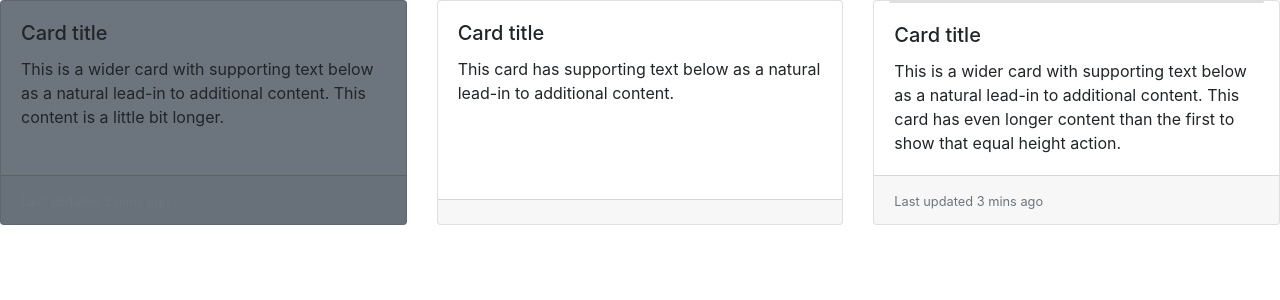
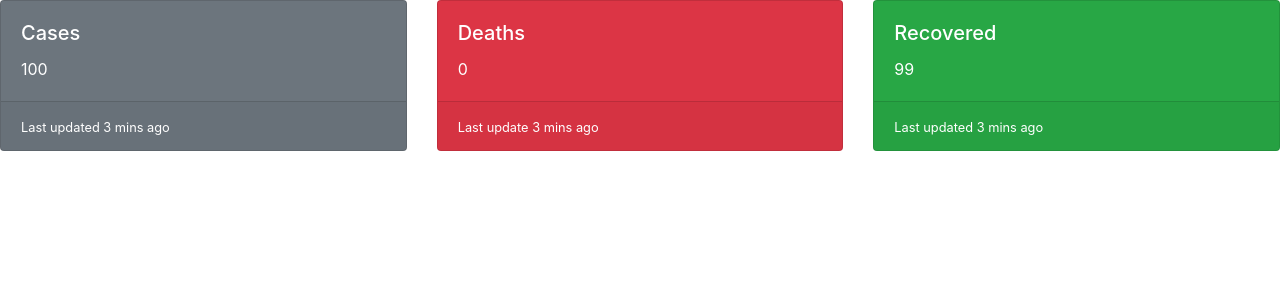
Before and after one commit to VirjinFanesaHusain/Covid19_Tracker, a React (Create React App) app: page / in a window 1280 px wide. Shown: the top 300 px of the page. Built offline with nearby package versions, Linux system fonts and the light colour scheme.

Commit message:
import card deck dan bootstrap pada src app js

```diff
--- a/src/App.js
+++ b/src/App.js
@@ -8,45 +8,35 @@ function App() {
   return (
     <div>
       <CardDeck>
-  <Card bg="secondary">
+  <Card bg="secondary" text="white">
     <Card.Body>
-      <Card.Title>Card title</Card.Title>
-      <Card.Text>
-        This is a wider card with supporting text below as a natural lead-in to
-        additional content. This content is a little bit longer.
-      </Card.Text>
+      <Card.Title>Cases</Card.Title>
+      <Card.Text>100</Card.Text>
     </Card.Body>
     <Card.Footer>
-      <small className="text-muted">Last updated 3 mins ago</small>
+      <small >Last updated 3 mins ago</small>
     </Card.Footer>
   </Card>
-  <Card>
+  <Card bg="danger" text={"white"}>
     <Card.Body>
-      <Card.Title>Card title</Card.Title>
-      <Card.Text>
-        This card has supporting text below as a natural lead-in to additional
-        content.{' '}
-      </Card.Text>
+      <Card.Title>Deaths</Card.Title>
+      <Card.Text>0</Card.Text>
     </Card.Body>
     <Card.Footer>
+      <small>Last update 3 mins ago</small>
     </Card.Footer>
   </Card>
-  <Card>
-    <Card/>
+  <Card bg="success" text={"white"}>
     <Card.Body>
-      <Card.Title>Card title</Card.Title>
-      <Card.Text>
-        This is a wider card with supporting text below as a natural lead-in to
-        additional content. This card has even longer content than the first to
-        show that equal height action.
-      </Card.Text>
+      <Card.Title>Recovered</Card.Title>
+      <Card.Text>99</Card.Text>
     </Card.Body>
     <Card.Footer>
-      <small className="text-muted">Last updated 3 mins ago</small>
+      <small>Last updated 3 mins ago</small>
     </Card.Footer>
   </Card>
 </CardDeck>
-    </div>
+</div>
   );
 }
 
```
Also changed, not shown: 1 other file (tests, documents, lock files or other folders).
